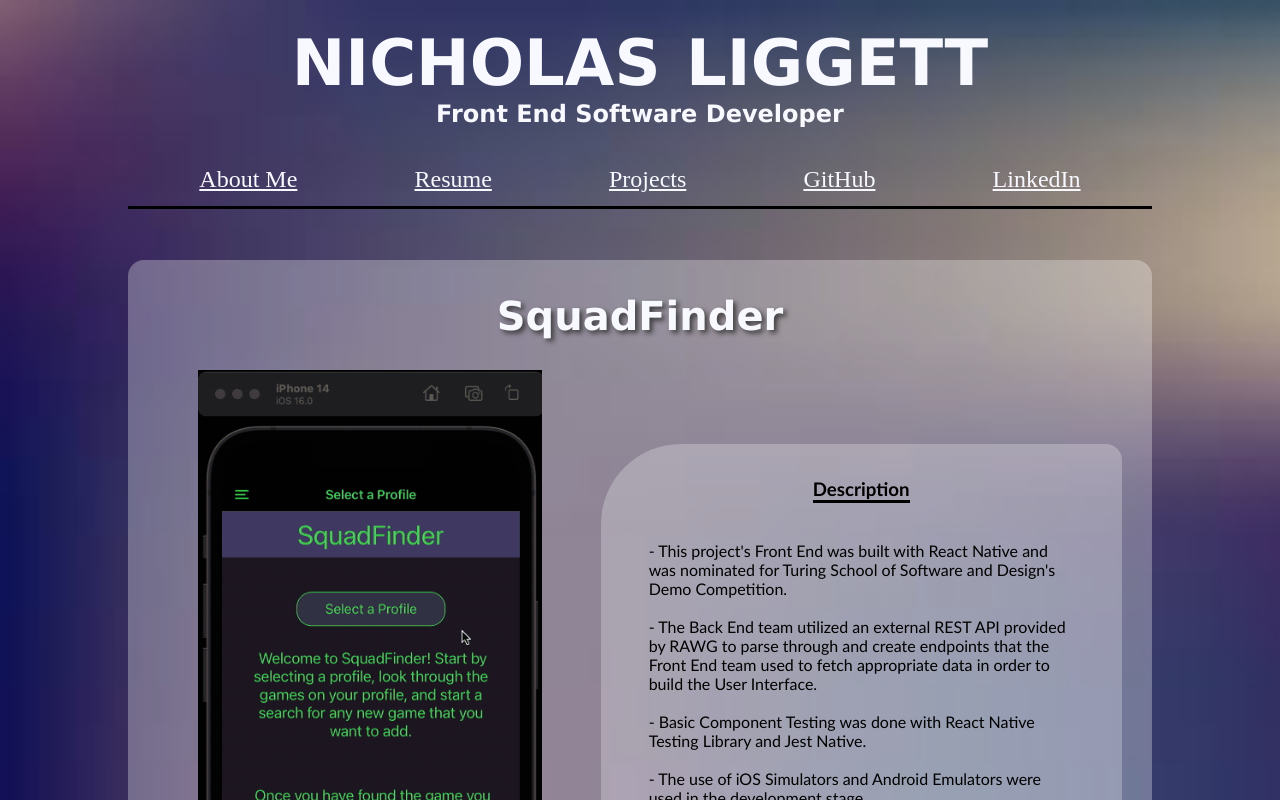
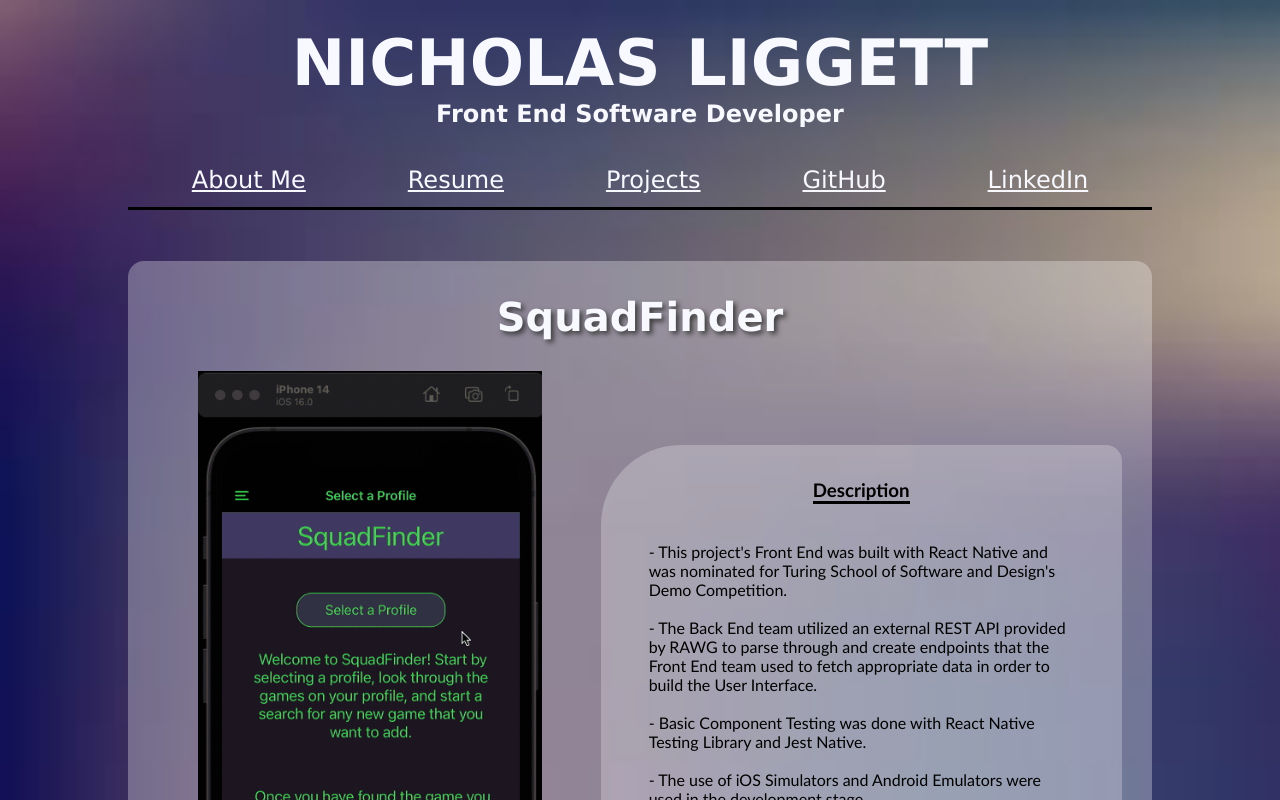
Before and after one commit to NickLiggett/Portfolio, a React app: page /Portfolio/projects in a window 1280 px wide. Built offline with nearby package versions, Linux system fonts and the light colour scheme.

Commit message:
Fix AboutMe length and NavLink font

```diff
--- a/src/Components/AboutMe/AboutMe.css
+++ b/src/Components/AboutMe/AboutMe.css
@@ -15,7 +15,6 @@
     font-size: 1.5em;
     font-family: 'Gill Sans', 'Gill Sans MT', Calibri, 'Trebuchet MS', sans-serif;
     width: 80%;
-    height: 40%;
     text-align: center;
     background-color: rgba(120, 90, 250, 0.3);
     border-radius: 5em 0.5em;
--- a/src/Components/Nav/Nav.css
+++ b/src/Components/Nav/Nav.css
@@ -10,6 +10,6 @@
 
 .nav-link {
     font-size: 1.5em;
-    font-family: Nervada;
+    font-family: "Lucida Grande";
     color: ghostwhite;
 }
--- a/src/Components/Nav/Nav.js
+++ b/src/Components/Nav/Nav.js
@@ -5,7 +5,7 @@
   return (
     <nav>
       <NavLink className="nav-link" to="/Portfolio">
-        <div>About Me</div>
+        <div id="about-me">About Me</div>
       </NavLink>
       <NavLink className="nav-link" to="/Portfolio/resume">
         <div>Resume</div>
--- a/src/Components/Projects/Projects.css
+++ b/src/Components/Projects/Projects.css
@@ -4,7 +4,6 @@
     align-items: center;
     height: 100%;
     width: 100%;
-    margin-top: 0%;
 }
 
 .project {
```
